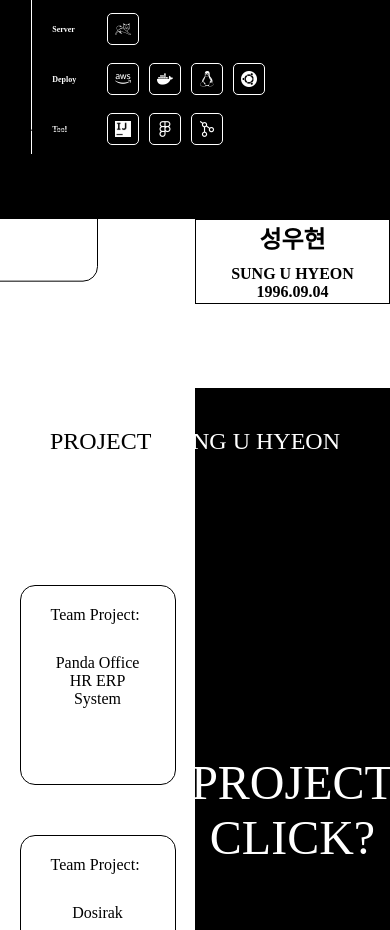
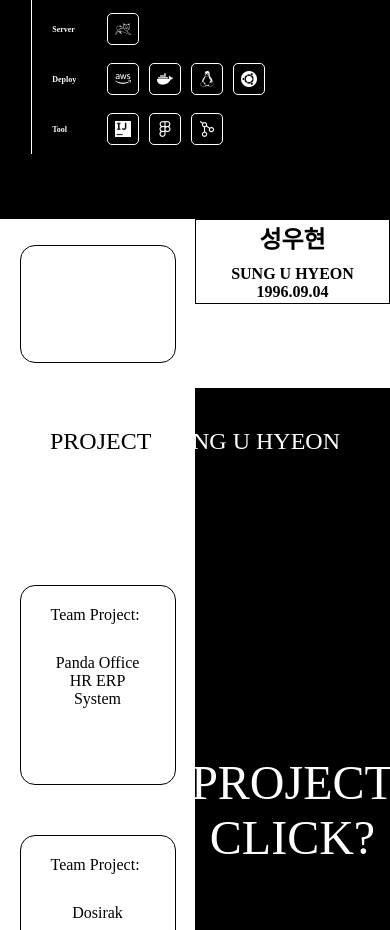
Before and after one commit to sunguh0904/sunguh0904.github.io, a React (Create React App) app: page / in a window 390 px wide. Shown: the part 1300-2230 px from the top of the page. Built offline with nearby package versions, Linux system fonts and the light colour scheme.

Commit message:
#21 feat 프롤로그 모바일 페이지 프로필 이미지 좌표 구현

```diff
--- a/src/css/prologue.css
+++ b/src/css/prologue.css
@@ -163,12 +163,12 @@
     }
 
     .profile-img {
-        height: 90%;
+        height: 70%;
         width: 40%;
         border: 1px solid #000;
-        top: 10%;
+        top: 15%;
         left: 5%;
-        /* transform: translateY(-50%); */
+        transform: initial;
     }
 
     .profile-info {
```
